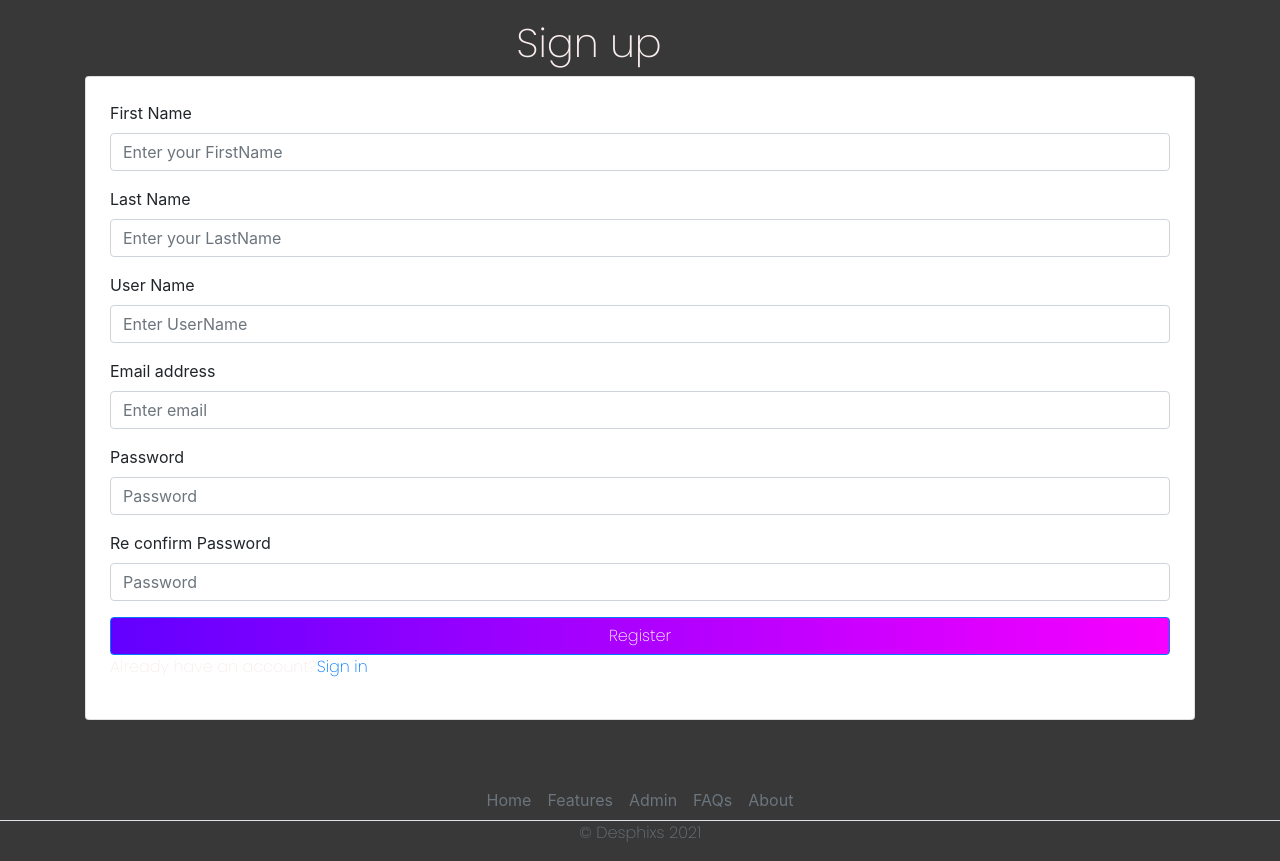
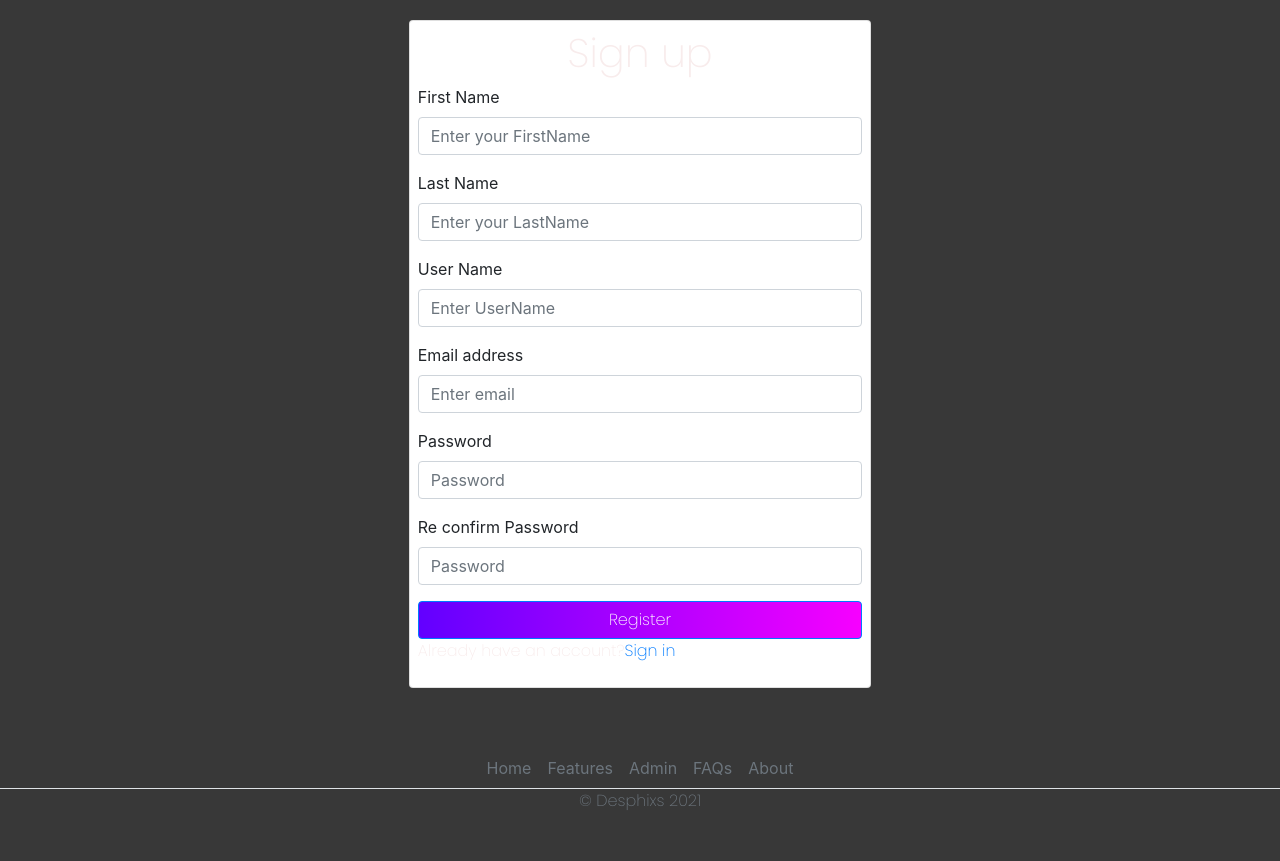
Before and after one commit to Gangesh-cml/Blog-Management, a Django app: page /register/ in a window 1280 px wide. Shown: the part 62-923 px from the top of the page. After the commit the page ends 872 px from the top, so only its background shows below. Run offline with Django 3.2, Linux system fonts and the light colour scheme; some libraries are stand-ins or nearby versions.

Commit message:
updated signup.html

```diff
--- a/templates/signup.html
+++ b/templates/signup.html
@@ -1,6 +1,6 @@
 {% extends 'base1.html' %}
 {% block content %}
-    <h1 class="col-3 mx-auto">Sign up</h1>
+
     <div class="col-3 mx-auto">
       {% if messages %}
           {% for message in messages %}
@@ -10,8 +10,9 @@
           {% endfor %}
       {% endif %}
       </div>
-    <form  class=" card p-4 shadow-lg" method="POST">
+    <form  class="col-5 mx-auto card p-2 shadow-lg center" method="POST">
       {% csrf_token %}
+      <h1 class="col-0 mx-auto">Sign up</h1>
       <div class="form-group">
         <label for="exampleInputEmail1">First Name</label>
         <input type="text" name="firstname" class="form-control" id="exampleInputEmail1" aria-describedby="emailHelp" placeholder="Enter your FirstName" required>
```
